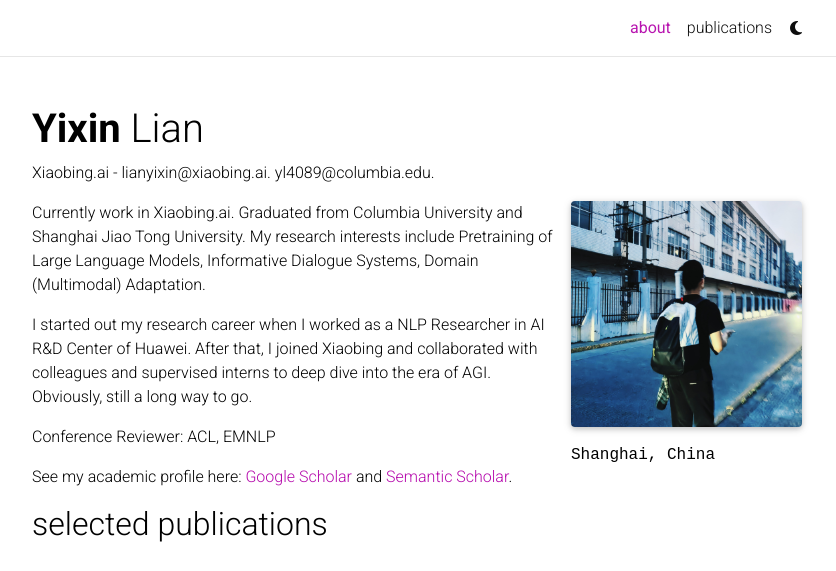
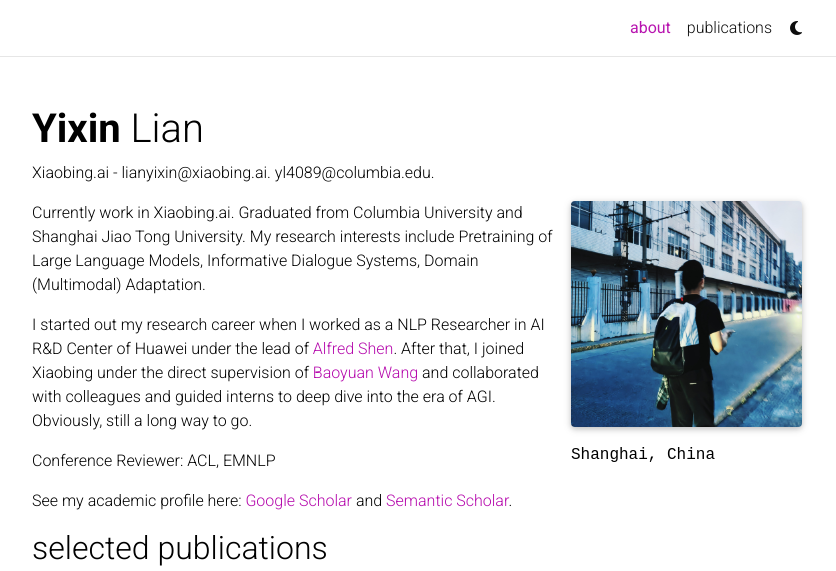
Before and after one commit to lianyixin/profile, a Jekyll site: the page built from _pages/about.md, in a window 1280 px wide, cut to the strip 0-571 px from the top of the page. Shown: the whole strip, without its empty margins (223-1059 px from the left). Built offline with Jekyll 4.4.1, drawn with Linux system fonts in a browser that asks for light colours; full-size pictures stand in for the smaller copies a plugin makes; comment, search, counter and statistics services are not loaded; a style sheet for code colours, icons or effects is not loaded.

Commit message:
Update about.md

```diff
--- a/_pages/about.md
+++ b/_pages/about.md
@@ -19,7 +19,7 @@
 
 Currently work in Xiaobing.ai. Graduated from Columbia University and Shanghai Jiao Tong University. My research interests include Pretraining of Large Language Models, Informative Dialogue Systems, Domain (Multimodal) Adaptation.
 
-I started out my research career when I worked as a NLP Researcher in AI R&D Center of Huawei. After that, I joined Xiaobing and collaborated with colleagues and supervised interns to deep dive into the era of AGI. Obviously, still a long way to go.
+I started out my research career when I worked as a NLP Researcher in AI R&D Center of Huawei under the lead of [Alfred Shen](https://www.linkedin.cn/incareer/in/alfred-shen-5143a71). After that, I joined Xiaobing under the direct supervision of [Baoyuan Wang](https://sites.google.com/site/zjuwby/?pli=1) and collaborated with colleagues and guided interns to deep dive into the era of AGI. Obviously, still a long way to go.
 
 Conference Reviewer: ACL, EMNLP
 
```
